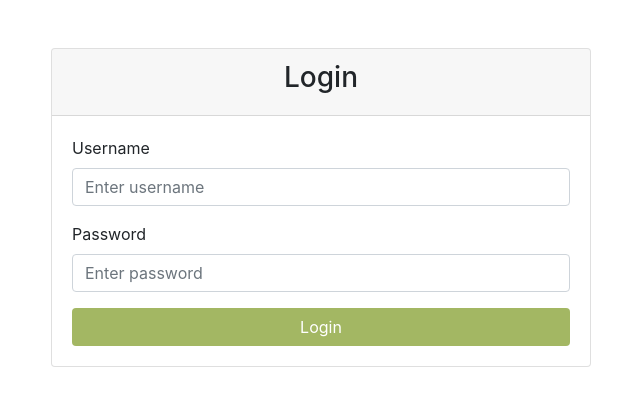
After one commit to Fauzanrhmni/WP2-Fauzanrahmani, a CodeIgniter app: page /crud/login in a window 1280 px wide. The commit adds this page. Shown: the top 406 px of the page, without its empty margins (319-959 px from the left). Run offline with CodeIgniter, Linux system fonts and the light colour scheme.

Commit message:
CRUD Folder

```diff
--- a/application/config/autoload.php
+++ b/application/config/autoload.php
@@ -58,7 +58,7 @@ $autoload['packages'] = array();
 |
 |	$autoload['libraries'] = array('user_agent' => 'ua');
 */
-$autoload['libraries'] = array('database');
+$autoload['libraries'] = array('database', 'session');
 
 /*
 | -------------------------------------------------------------------
@@ -89,7 +89,7 @@ $autoload['drivers'] = array();
 |
 |	$autoload['helper'] = array('url', 'file');
 */
-$autoload['helper'] = array();
+$autoload['helper'] = array('form', 'url');
 
 /*
 | -------------------------------------------------------------------
--- /dev/null
+++ b/application/controllers/login.php
@@ -0,0 +1,40 @@
+
+<?php
+class Login extends CI_Controller {
+  function __construct() {
+    parent::__construct();
+    $this->load->model('m_data');
+  }
+
+  function index() {
+    $this->load->view('tampil_login');
+  }
+
+  function aksi_login() {
+    $username = $this->input->post('username');
+    $password = $this->input->post('password');
+    $where = array(
+      'username' => $username,
+      'password' => md5($password)
+    );
+    $cek = $this->m_data->cek_login("admin", $where)->num_rows();
+    if($cek > 0) {
+      $data_session = array(
+        'nama' => $username,
+        'status' => "login"
+      );
+
+      $this->session->set_userdata($data_session);
+
+      redirect(base_url("kampus"));
+
+    } else {
+      echo "<script languange=\"javascript\">alert (\"username atau Password Salah\");document.location=\"../login\"</script>";
+    }
+  }
+
+  function logout() {
+    $this->session->sess_destroy();
+    redirect(base_url('login'));
+  }
+}
--- a/application/models/m_data.php
+++ b/application/models/m_data.php
@@ -21,4 +21,8 @@ class M_data extends CI_Model {
     $this->db->where($where);
     $this->db->delete($table);
   }
+
+  function cek_login($table, $where) {
+    return $this->db->get_where($table, $where);
+  }
 }
--- a/application/views/tampil_data.php
+++ b/application/views/tampil_data.php
@@ -53,8 +53,8 @@
 				<?php } ?>
 			</table>
 			<center>
-				<?php echo anchor ('kampus/tambah', '<input type=button value=\'Tambah Data\' class="cta"> ');
-				?>
+				<?php echo anchor ('kampus/tambah', '<input type=button value=\'Tambah Data\' class="cta"> ');?>
+				<?php echo anchor ('login/logout', '<input type=button value=\'Logout\' class="cta"> ');?>
 			</center>
 		</div>
 
--- /dev/null
+++ b/application/views/tampil_login.php
@@ -0,0 +1,43 @@
+<!DOCTYPE html>
+<html lang="en">
+<head>
+  <meta charset="UTF-8">
+  <meta name="viewport" content="width=device-width, initial-scale=1.0">
+  <title>Login</title>
+
+    <!-- Bootstrap CSS -->
+    <link href="https://stackpath.bootstrapcdn.com/bootstrap/4.5.2/css/bootstrap.min.css" rel="stylesheet">
+    <link rel="https://fonts.googleapis.com/css?family=Nunito:200,200i,300,300i,400,400i,600,600i,700,700i,800,800i,900,900i" rel="stylesheet" />
+    <link href="https://cdnjs.cloudflare.com/ajax/libs/font-awesome/5.15.4/css/all.min.css" rel="stylesheet">
+
+</head>
+
+<body>
+</head>
+<body>
+  <div class="container mt-5">
+      <div class="row justify-content-center">
+          <div class="col-md-6">
+              <div class="card">
+                  <div class="card-header">
+                      <h3 class="text-center">Login</h3>
+                  </div>
+                  <div class="card-body">
+                      <form method="post" action="<?= base_url('login/aksi_login') ?>"> <!-- Perbaikan pada action form -->
+                          <div class="form-group">
+                              <label for="username">Username</label>
+                              <input type="text" class="form-control" id="username" name="username" placeholder="Enter username">
+                          </div>
+                          <div class="form-group">
+                              <label for="password">Password</label>
+                              <input type="password" class="form-control" id="password" name="password" placeholder="Enter password">
+                          </div>
+                          <button type="submit" class="btn btn-block" style="background-color: #A3B763; color: white;">Login</button>
+                      </form>
+                  </div>
+              </div>
+          </div>
+      </div>
+  </div>
+</body>
+</html>
--- a/assets/css/tampil_data.css
+++ b/assets/css/tampil_data.css
@@ -19,7 +19,6 @@ body {
 	background-color: #f4f4f4;
 	color: black;
 }
-
 
 .container {
 	border-radius: 1px;
```
Also changed, not shown: application/controllers/kampus.php (+9 -1 lines).
